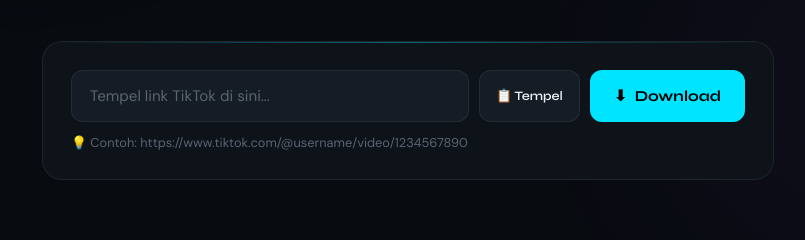
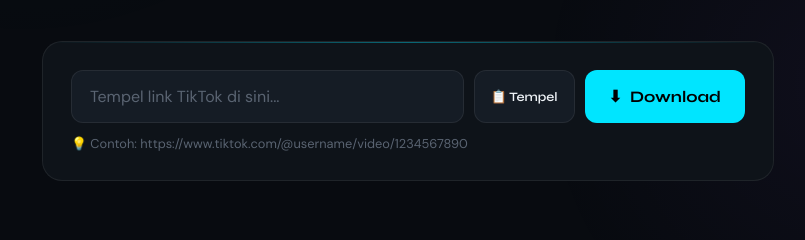
Before and after one commit to mfaridsyam/tiksave, a website: page index.html in a window 1280 px wide. Shown: the part 556-796 px from the top of the page, 232-1037 px from the left. Drawn offline with Linux system fonts and the light colour scheme.

```diff
--- a/index.html
+++ b/index.html
@@ -2,7 +2,7 @@
 <html lang="id">
 <head>
   <meta charset="UTF-8" />
-  <meta name="viewport" content="width=device-width, initial-scale=1.0"/>
+  <meta name="viewport" content="width=device-width, initial-scale=1.0, maximum-scale=1.0"/>
   <title>TikSave — Download TikTok Tanpa Watermark</title>
   <link rel="preconnect" href="https://fonts.googleapis.com">
   <link href="https://fonts.googleapis.com/css2?family=Syne:wght@400;600;700;800&family=DM+Sans:wght@300;400;500&display=swap" rel="stylesheet">
--- a/style.css
+++ b/style.css
@@ -42,6 +42,7 @@
   z-index: 0;
 }
 
+/* ===== LAYOUT ===== */
 .container {
   max-width: 780px;
   margin: 0 auto;
@@ -50,6 +51,7 @@
   z-index: 1;
 }
 
+/* ===== NAV ===== */
 nav {
   display: flex;
   align-items: center;
@@ -91,6 +93,7 @@
   letter-spacing: 0.5px;
 }
 
+/* ===== HERO ===== */
 .hero {
   padding: 80px 0 60px;
   text-align: center;
@@ -138,6 +141,7 @@
   font-weight: 300;
 }
 
+/* ===== INPUT CARD ===== */
 .input-card {
   background: var(--surface);
   border: 1px solid var(--border);
@@ -170,7 +174,7 @@
   padding: 15px 18px;
   color: var(--text);
   font-family: 'DM Sans', sans-serif;
-  font-size: 0.95rem;
+  font-size: 16px; /* min 16px agar iOS tidak auto-zoom */
   outline: none;
   transition: border-color 0.2s, box-shadow 0.2s;
 }
@@ -212,7 +216,7 @@
   padding: 15px 24px;
   font-family: 'Syne', sans-serif;
   font-weight: 700;
-  font-size: 0.95rem;
+  font-size: 16px; /* min 16px agar iOS tidak auto-zoom */
   cursor: pointer;
   transition: all 0.2s;
   white-space: nowrap;
@@ -239,6 +243,7 @@
   gap: 6px;
 }
 
+/* ===== LOADER ===== */
 .loader { display: none; text-align: center; padding: 30px 0; }
 .loader.active { display: block; }
 
@@ -264,6 +269,7 @@
 
 .loader-text { font-size: 0.85rem; color: var(--muted); }
 
+/* ===== ERROR ===== */
 .error-box {
   display: none;
   margin-top: 20px;
@@ -347,7 +353,7 @@
 .author-name {
   font-family: 'Syne', sans-serif;
   font-weight: 600;
-  font-size: 0.95rem;
+  font-size: 16px; /* min 16px agar iOS tidak auto-zoom */
 }
 
 .author-handle { font-size: 0.78rem; color: var(--muted); }
@@ -375,6 +381,7 @@
 
 .divider { height: 1px; background: var(--border); }
 
+/* ===== DOWNLOAD BUTTONS ===== */
 .download-actions {
   padding: 20px 24px;
   display: flex;
@@ -424,6 +431,7 @@
   transform: translateY(-2px);
 }
 
+/* ===== IMAGE GALLERY ===== */
 .images-section { padding: 0 24px 24px; }
 
 .images-title {
@@ -486,6 +494,7 @@
 
 .img-item:hover .img-dl-btn { opacity: 1; }
 
+/* ===== DOWNLOAD STATUS TOAST ===== */
 .dl-status {
   display: none;
   position: fixed;
@@ -508,6 +517,7 @@
 
 .dl-status.show { display: block; }
 
+/* ===== FEATURES ===== */
 .features {
   display: grid;
   grid-template-columns: repeat(3, 1fr);
@@ -540,6 +550,7 @@
 
 .feature p { font-size: 0.78rem; color: var(--muted); line-height: 1.5; }
 
+/* ===== FOOTER ===== */
 footer {
   text-align: center;
   padding: 40px 0 60px;
@@ -551,6 +562,7 @@
 
 footer strong { color: var(--accent); }
 
+/* ===== SPINNER ===== */
 .spin {
   display: inline-block;
   width: 16px; height: 16px;
@@ -562,6 +574,7 @@
 
 @keyframes spin { to { transform: rotate(360deg); } }
 
+/* ===== RESPONSIVE ===== */
 @media (max-width: 600px) {
   .input-row { flex-wrap: wrap; }
   .url-input { min-width: 0; }
```
Also changed, not shown: package.json (+8 -58 lines).
